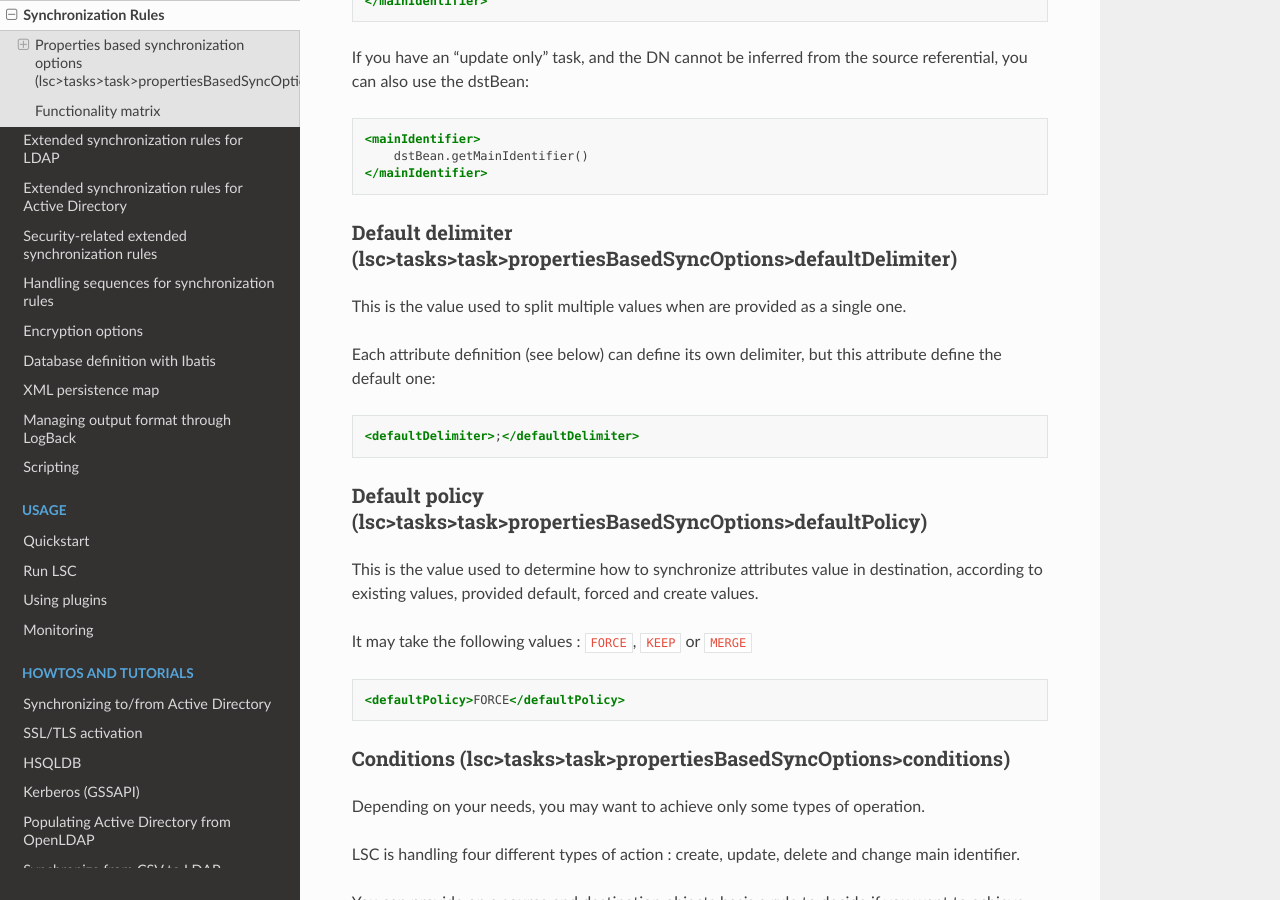
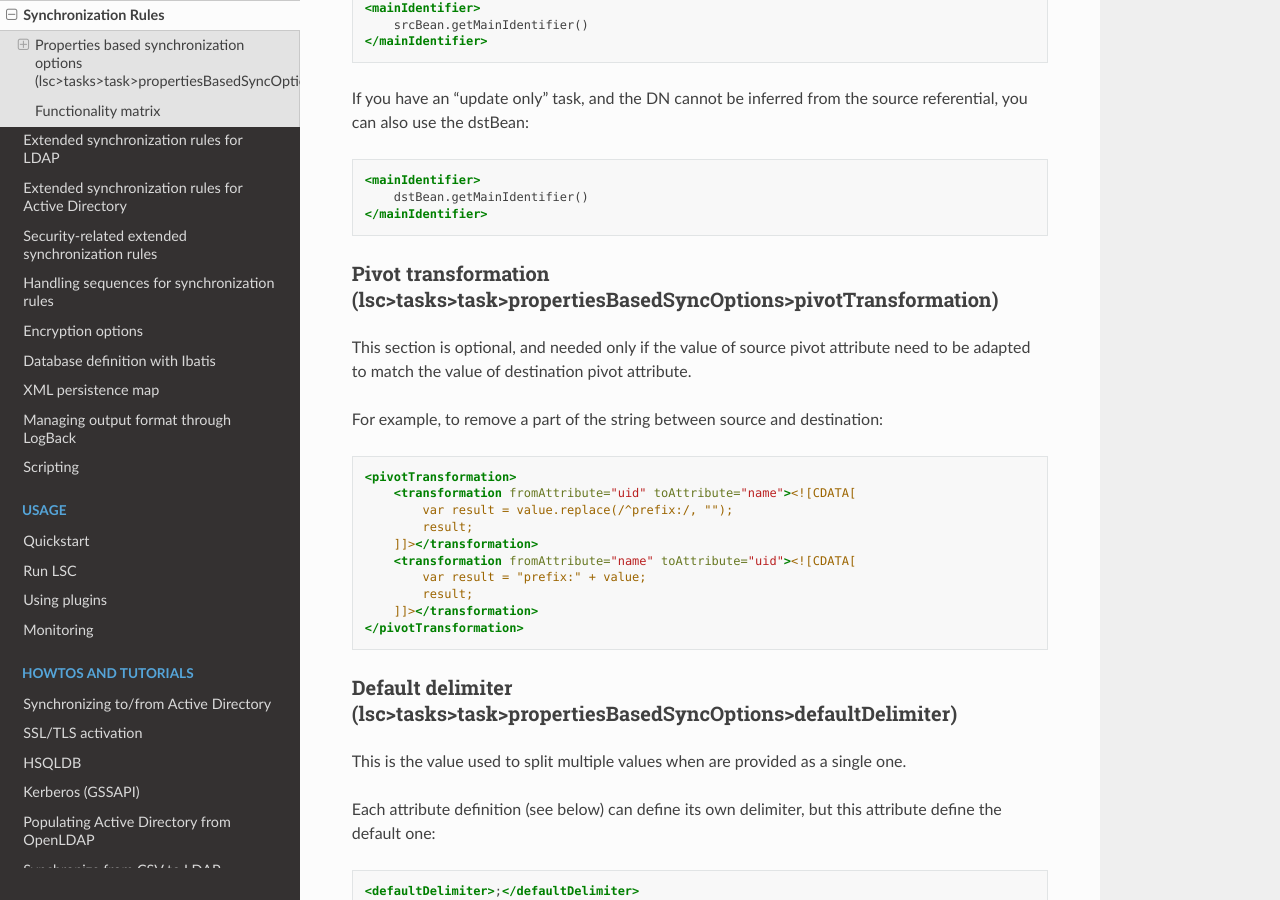
Before and after one commit to lsc-project/documentation, a Sphinx documentation site: the page built from source/syncrules.rst, in a window 1280 px wide and 900 px high, scrolled down 1423 px. Built offline with Sphinx 7.4.7 and the Read the Docs theme 2.0.0, drawn with Linux system fonts in a browser that asks for light colours; some of the changed text lies outside the part shown.

Commit message:
Add pivot transformation documentation

```diff
--- a/source/syncrules.rst
+++ b/source/syncrules.rst
@@ -15,6 +15,7 @@ You can describe synchronization options through the corresponding task subnode
           <.../>
           <propertiesBasedSyncOptions>
             <mainIdentifier>...</mainIdentifier>
+            <pivotTransformation>...</pivotTransformation>
             <defaultDelimiter>...</defaultDelimiter>
             <defaultPolicy>...</defaultPolicy>
             <conditions>...</conditions>
@@ -29,6 +30,7 @@ You can describe synchronization options through the corresponding task subnode
 You may include various information there:
 
 * main identifier
+* pivot transformation
 * default delimiter
 * default policy
 * conditions
@@ -68,6 +70,27 @@ If you have an "update only" task, and the DN cannot be inferred from the source
     <mainIdentifier>
         dstBean.getMainIdentifier()
     </mainIdentifier>
+
+Pivot transformation (lsc>tasks>task>propertiesBasedSyncOptions>pivotTransformation)
+------------------------------------------------------------------------------------
+
+This section is optional, and needed only if the value of source pivot attribute need to be adapted to match the value of destination pivot attribute.
+
+For example, to remove a part of the string between source and destination:
+
+.. code-block:: XML
+
+        <pivotTransformation>
+            <transformation fromAttribute="uid" toAttribute="name"><![CDATA[
+                var result = value.replace(/^prefix:/, "");
+                result;
+            ]]></transformation>
+            <transformation fromAttribute="name" toAttribute="uid"><![CDATA[
+                var result = "prefix:" + value;
+                result;
+            ]]></transformation>
+        </pivotTransformation>
+
 
 Default delimiter (lsc>tasks>task>propertiesBasedSyncOptions>defaultDelimiter)
 ------------------------------------------------------------------------------
```
